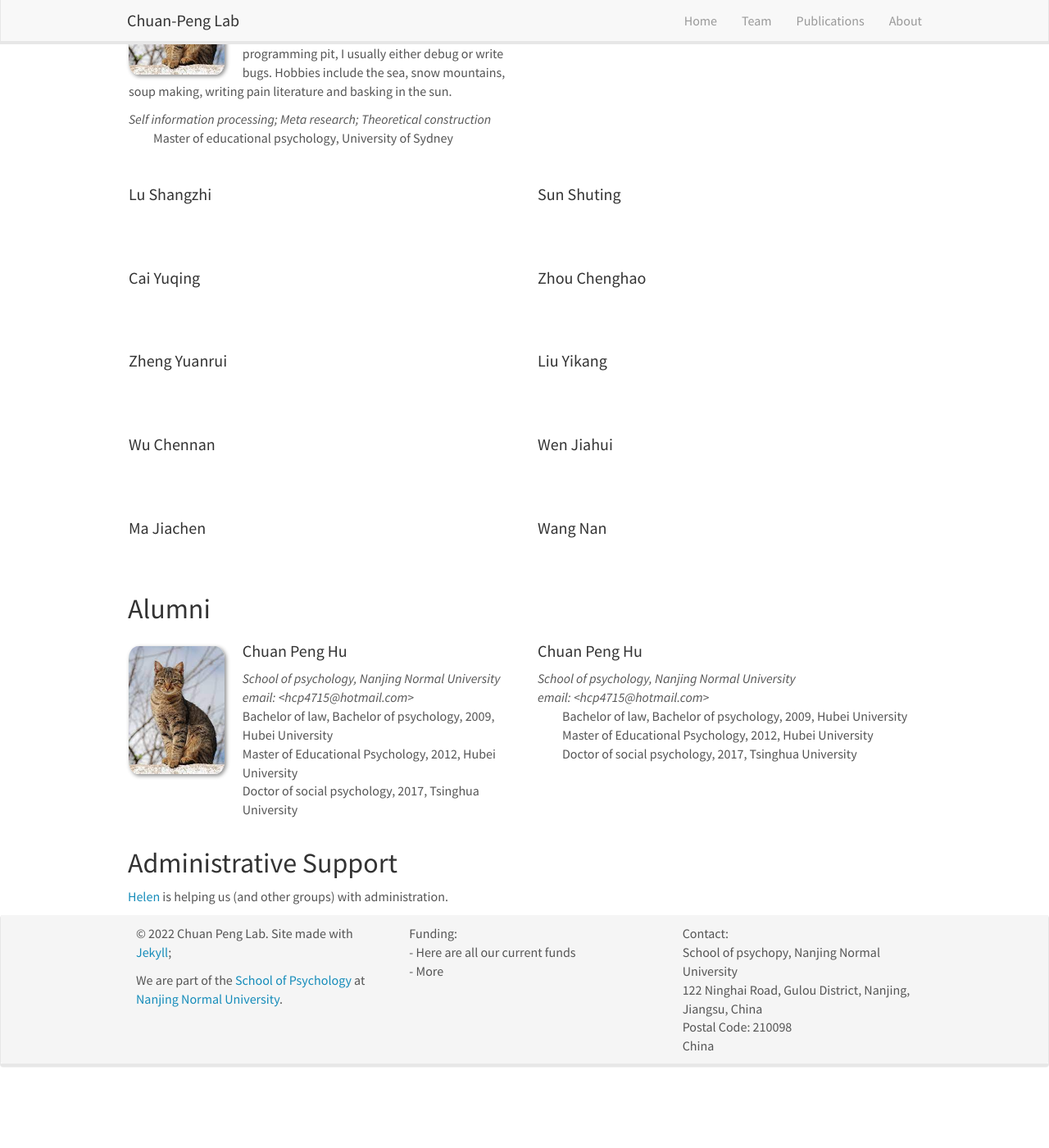
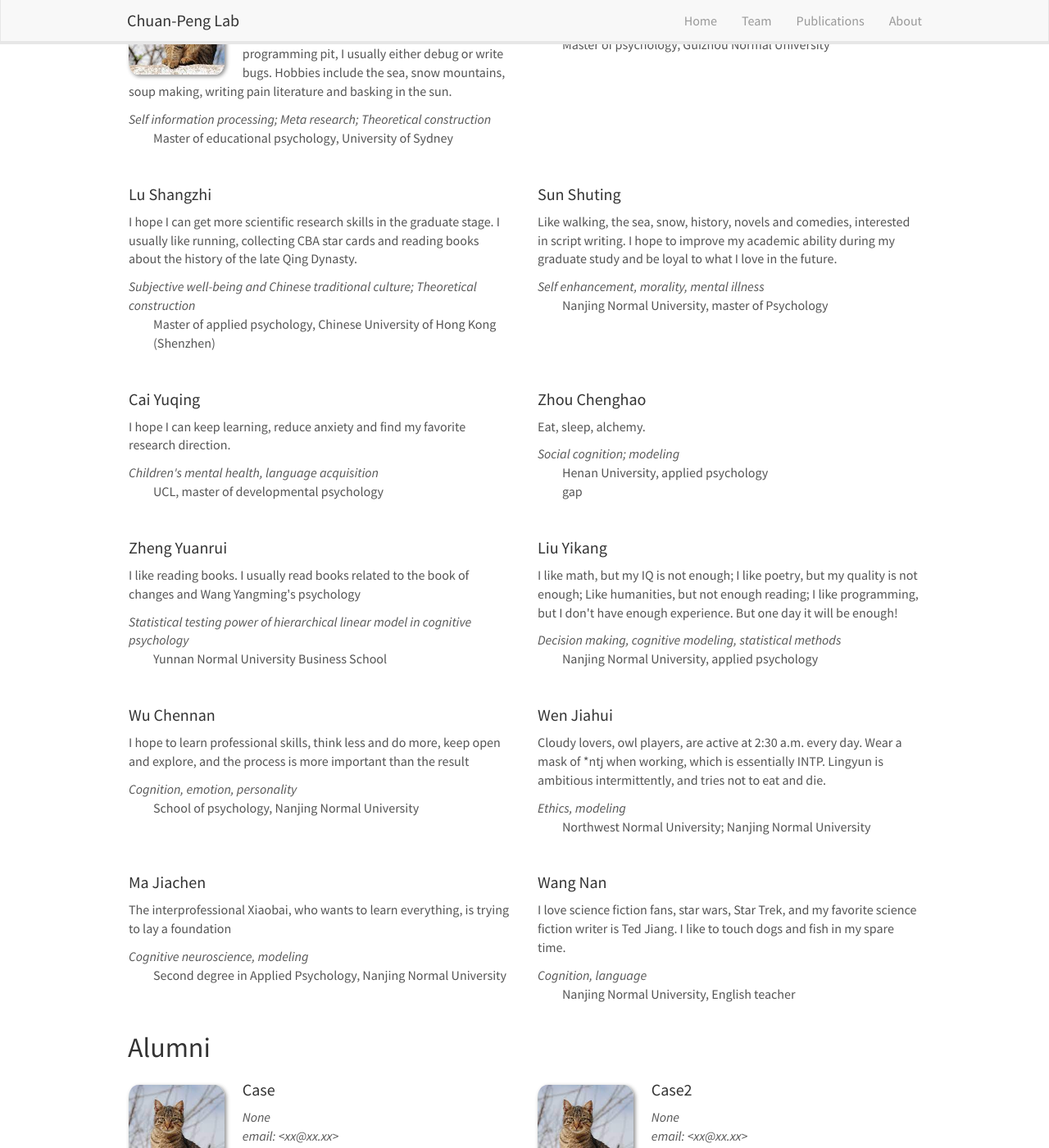
Before and after one commit to Chuan-Peng-Lab/chuan-peng-lab.github.io, a Jekyll site: the page built from _pages/team.md, in a window 1280 px wide and 1400 px high, scrolled down 584 px. Shown: the whole window at 82% size. Built offline with Jekyll 4.4.1, drawn with Linux system fonts in a browser that asks for light colours; nearby versions of some CDN libraries; before the commit the page ends 1907 px from its top, so only the background shows below that; some of the changed text lies outside the part shown.

Commit message:
add members

```diff
--- a/_data/alumni_members.yml
+++ b/_data/alumni_members.yml
@@ -1,20 +1,13 @@
-- name: Chuan Peng Hu
-  info: School of psychology, Nanjing Normal University
+- name: Case
+  info: None
   photo: cat.jpg
-  email: hcp4715@hotmail.com
-  number_educ: 3
-  education1: Bachelor of law, Bachelor of psychology, 2009, Hubei University
-  education2: Master of Educational Psychology, 2012, Hubei University
-  education3: Doctor of social psychology, 2017, Tsinghua University
-  education4:
-  education5:
+  email: xx@xx.xx
+  number_educ: 1
+  education1:
 
-- name: Chuan Peng Hu
-  info: School of psychology, Nanjing Normal University
-  email: hcp4715@hotmail.com
-  number_educ: 3
-  education1: Bachelor of law, Bachelor of psychology, 2009, Hubei University
-  education2: Master of Educational Psychology, 2012, Hubei University
-  education3: Doctor of social psychology, 2017, Tsinghua University
-  education4:
-  education5:
+- name: Case2
+  info: None
+  photo: cat.jpg
+  email: xx@xx.xx
+  number_educ: 1
+  education1:
--- a/_data/team_members.yml
+++ b/_data/team_members.yml
@@ -24,67 +24,68 @@
   education1: Master of educational psychology, University of Sydney
 
 - name: Yang Qian
-  describe:
-  info:
+  describe: I hope I can study happily and always do what I like. Hobbies are half baked health preservation.
+  info: Face trust
   number_educ: 1
-  education1:
+  education1: Master of psychology, Guizhou Normal University
 
 - name: Lu Shangzhi
-  describe:
-  info:
+  describe: I hope I can get more scientific research skills in the graduate stage. I usually like running, collecting CBA star cards and reading books about the history of the late Qing Dynasty.
+  info: Subjective well-being and Chinese traditional culture; Theoretical construction
   number_educ: 1
-  education1:
+  education1: Master of applied psychology, Chinese University of Hong Kong (Shenzhen)
 
 - name: Sun Shuting
-  describe:
-  info:
+  describe: Like walking, the sea, snow, history, novels and comedies, interested in script writing. I hope to improve my academic ability during my graduate study and be loyal to what I love in the future.
+  info: Self enhancement, morality, mental illness
   number_educ: 1
-  education1:
+  education1: Nanjing Normal University, master of Psychology
 
 - name: Cai Yuqing
-  describe:
-  info:
+  describe: I hope I can keep learning, reduce anxiety and find my favorite research direction.
+  info: Children's mental health, language acquisition
   number_educ: 1
-  education1:
+  education1: UCL, master of developmental psychology
 
 - name: Zhou Chenghao
-  describe:
-  info:
-  number_educ: 1
-  education1:
+  describe: Eat, sleep, alchemy.
+  info: Social cognition; modeling
+  number_educ: 2
+  education1: Henan University, applied psychology
+  education2: gap
 
 - name: Zheng Yuanrui
-  describe:
-  info:
+  describe: I like reading books. I usually read books related to the book of changes and Wang Yangming's psychology
+  info: Statistical testing power of hierarchical linear model in cognitive psychology
   number_educ: 1
-  education1:
+  education1: Yunnan Normal University Business School
 
 - name: Liu Yikang
-  describe:
-  info:
+  describe: I like math, but my IQ is not enough; I like poetry, but my quality is not enough; Like humanities, but not enough reading; I like programming, but I don't have enough experience. But one day it will be enough!
+  info: Decision making, cognitive modeling, statistical methods
   number_educ: 1
-  education1:
+  education1: Nanjing Normal University, applied psychology
 
 - name: Wu Chennan
-  describe:
-  info:
+  describe: I hope to learn professional skills, think less and do more, keep open and explore, and the process is more important than the result
+  info: Cognition, emotion, personality
   number_educ: 1
-  education1:
+  education1: School of psychology, Nanjing Normal University
 
 - name: Wen Jiahui
-  describe:
-  info:
+  describe: Cloudy lovers, owl players, are active at 2:30 a.m. every day. Wear a mask of *ntj when working, which is essentially INTP. Lingyun is ambitious intermittently, and tries not to eat and die.
+  info: Ethics, modeling
   number_educ: 1
-  education1:
+  education1: Northwest Normal University; Nanjing Normal University
 
 - name: Ma Jiachen
-  describe:
-  info:
+  describe: The interprofessional Xiaobai, who wants to learn everything, is trying to lay a foundation
+  info: Cognitive neuroscience, modeling
   number_educ: 1
-  education1:
+  education1: Second degree in Applied Psychology, Nanjing Normal University
 
 - name: Wang Nan
-  describe:
-  info:
+  describe: I love science fiction fans, star wars, Star Trek, and my favorite science fiction writer is Ted Jiang. I like to touch dogs and fish in my spare time.
+  info: Cognition, language
   number_educ: 1
-  education1:
+  education1: Nanjing Normal University, English teacher
```
